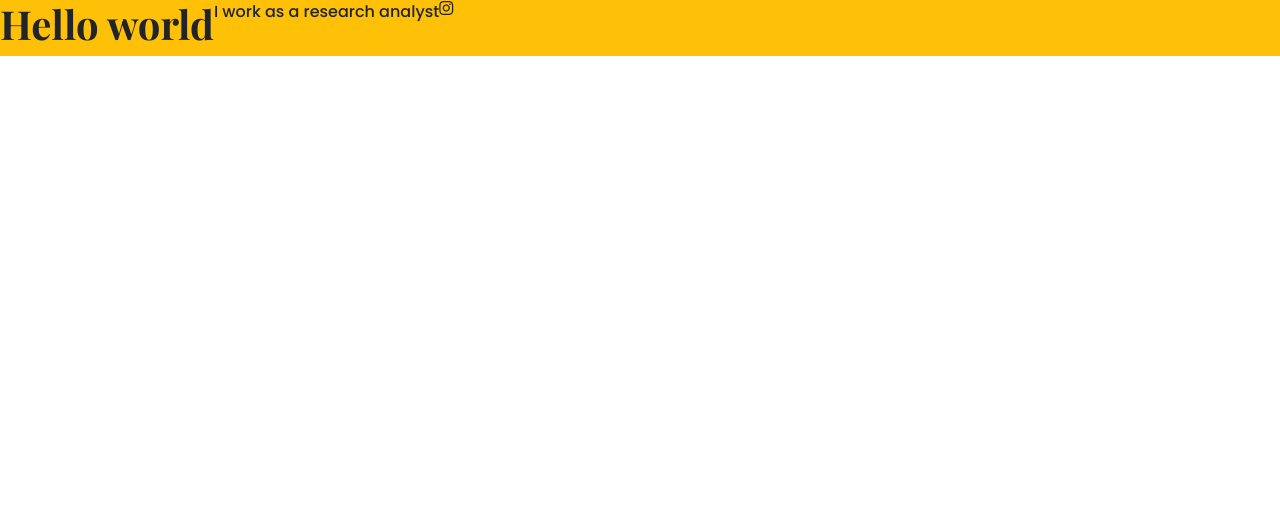
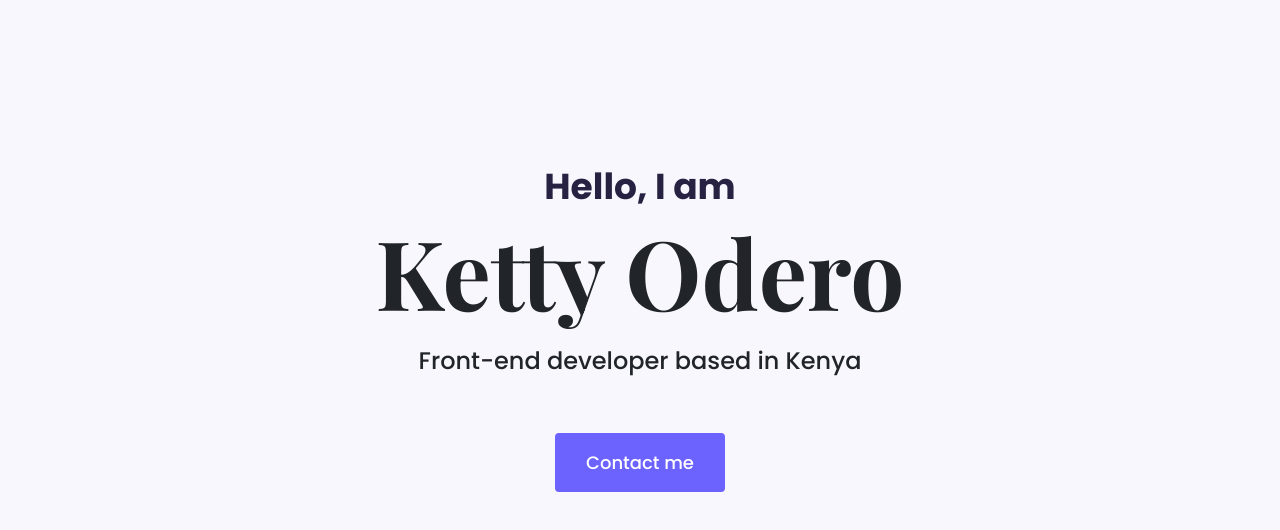
Before and after one commit to Ketty-Odero/Portfolio-project, a plain HTML site: page index.html in a window 1280 px wide. Drawn offline with nearby package versions, Linux system fonts and the light colour scheme.

Commit message:
Built homepage hero, added CSS

```diff
--- a/index.html
+++ b/index.html
@@ -24,10 +24,13 @@
     ></script>
   </head>
   <body>
-    <div class="d-flex bg-warning">
-      <h1>Hello world</h1>
-      <p>I work as a research analyst</p>
-      <i class="fab fa-instagram"></i>
+    <div class="hero">
+      <p>Hello, I am</p>
+      <h1>Ketty Odero</h1>
+      <h2 class="mb-5">Front-end developer based in Kenya</h2>
+      <div>
+        <a href="#" class="btn btn-branding">Contact me</a>
+      </div>
     </div>
     <script
       src="https://cdn.jsdelivr.net/npm/bootstrap@5.2.0/dist/js/bootstrap.bundle.min.js"
--- a/styles/portfolio.css
+++ b/styles/portfolio.css
@@ -1,8 +1,50 @@
-h1 {
-  font-family: "Playfair Display", serif;
+:root {
+  --branding-color: #6c63ff;
+  --secondary-color: #f9f7fe;
+  --heading-font-family: "Playfair Display", serif;
+  --default-font-family: "Poppins", sans-serif;
+}
+body {
+  font-family: var(--default-font-family);
+}
+
+h1,
+h2,
+h3,
+h4,
+h5,
+h6 {
+  font-family: var(--heading-font-family);
   font-weight: bold;
 }
+h1 {
+  font-size: 96px;
+}
 p {
-  font-family: "Poppins", sans-serif;
   font-weight: normal;
 }
+.hero {
+  background-color: var(--secondary-color);
+  text-align: center;
+  padding: 160px 20px;
+}
+.hero p {
+  font-size: 36px;
+  font-weight: bold;
+  margin: 0;
+  color: #272142;
+}
+.hero h2 {
+  font-family: var(--default-font-family);
+  font-weight: normal;
+  line-height: 2;
+  font-size: 24px;
+}
+.btn-branding {
+  background: var(--branding-color);
+  border-radius: 4px;
+  color: white;
+  font-size: 18px;
+  line-height: 27px;
+  padding: 15px 30px;
+}
```
